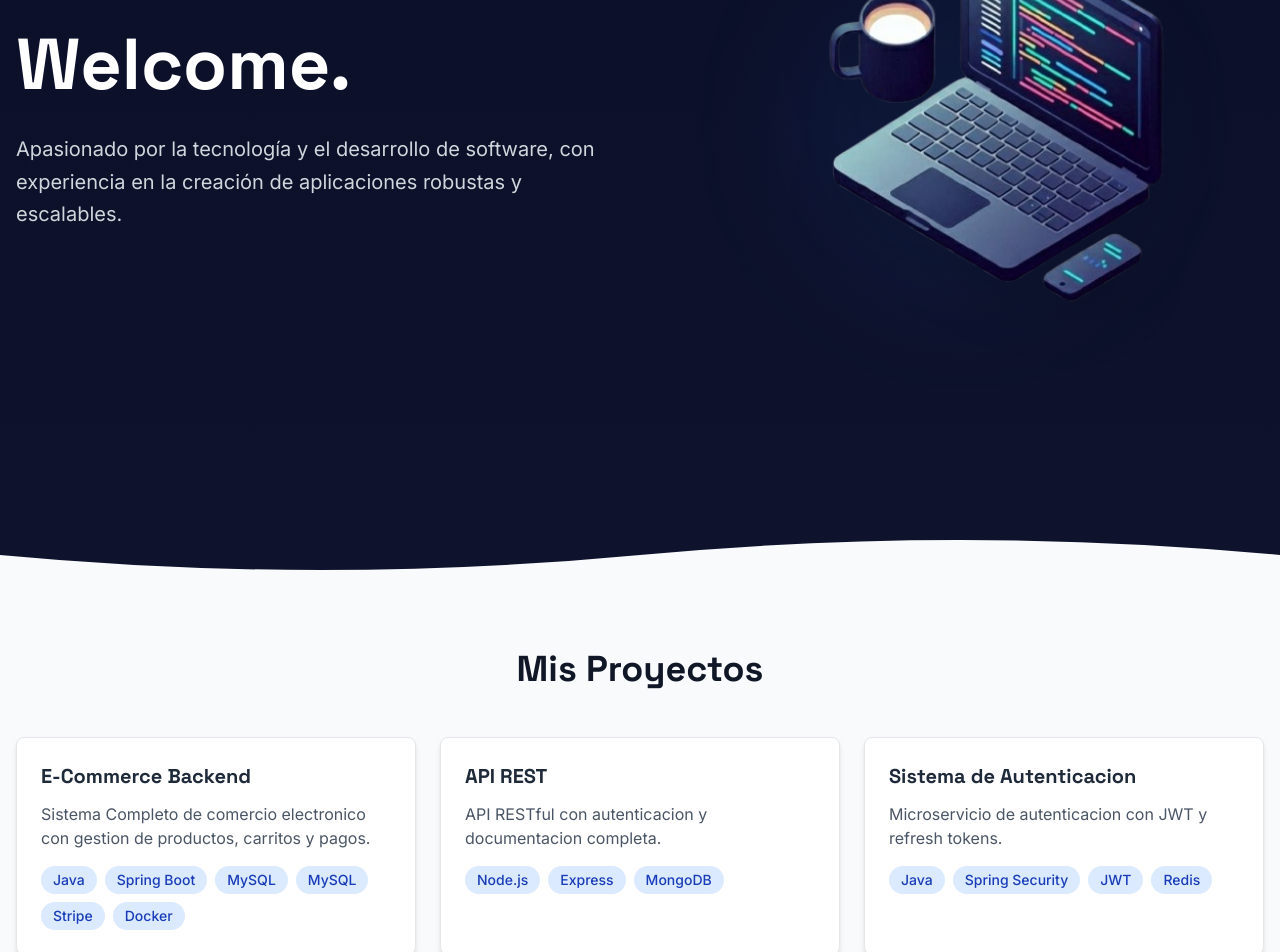
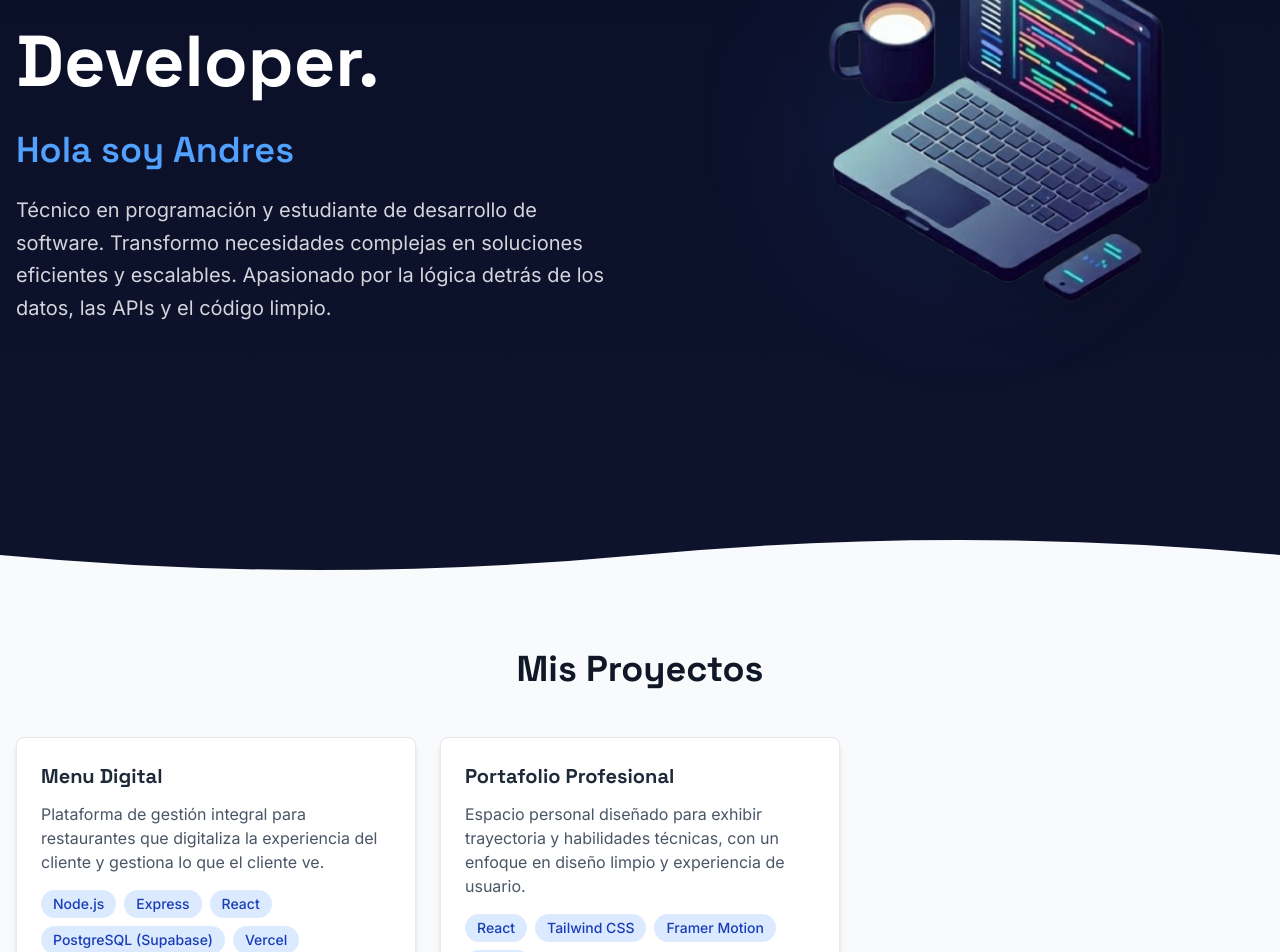
Before and after one commit to AndresFonseca13/portafolio, a React (Vite) app: page / in a window 1280 px wide. Shown: the part 340-1292 px from the top of the page. Built offline with nearby package versions, Linux system fonts and the light colour scheme.

Commit message:
modificar informacion de hero y about

```diff
--- a/src/App.jsx
+++ b/src/App.jsx
@@ -27,9 +27,9 @@ function App() {
       menuItems={menuItems}/>
 
       <Hero
-      nombre="Andres Fonseca"
-      titulo="Desarrollador Backend"
-      descripcion="Apasionado por la tecnología y el desarrollo de software, con experiencia en la creación de aplicaciones robustas y escalables."
+      nombre="Andres"
+      titulo="Backend Developer"
+      descripcion="Técnico en programación y estudiante de desarrollo de software. Transformo necesidades complejas en soluciones eficientes y escalables. Apasionado por la lógica detrás de los datos, las APIs y el código limpio."
       />
 
       <WaveDivider bgColor="#f9fafb" />
@@ -40,7 +40,7 @@ function App() {
 
       <About
       titulo="Sobre mí"
-      descripcion="Soy un desarrollador enfocado en backend con experiencia en Java y Spring Boot."
+      descripcion="Desarrollador Backend especializado en el ecosistema Java y Spring Boot. Actualmente curso el 6º semestre de Ingeniería de Software, complementando mi formación académica con certificaciones como Oracle Next Education y aprendizaje autodidacta constante. Me caracterizo por mi disciplina técnica, curiosidad por la arquitectura de software y capacidad para investigar y resolver problemas complejos."
       habilidades={misHabilidades}
       />
 
--- a/src/components/Hero.jsx
+++ b/src/components/Hero.jsx
@@ -1,7 +1,7 @@
 import { motion } from 'motion/react'
 import { useState } from 'react'
 
-function Hero({descripcion}) {
+function Hero({nombre, titulo, descripcion}) {
     const [mousePosition, setMousePosition] = useState({ x: 0, y: 0 })
     const [isHovering, setIsHovering] = useState(false)
 
@@ -42,8 +42,16 @@ function Hero({descripcion}) {
                             animate = {{ opacity: 1, y: 0 }}
                             transition={{ duration: 0.8, ease: "easeOut"}}
                             >
-                                Welcome.
-                            </motion.h1>
+                                {titulo}.
+                        </motion.h1>
+                        <motion.h2
+                            className="text-3xl md:text-4xl font-semibold mb-6 text-blue-400"
+                            initial= {{ opacity: 0, y: -30 }}
+                            animate={{ opacity: 1, y: 0 }}
+                            transition={{ duration: 0.8, delay: 0.2, ease: "easeOut"}}
+                            >
+                                Hola soy {nombre}
+                        </motion.h2>
                         <motion.div
                             className="space-y-4"
                             initial= {{ opacity: 0 }}
--- a/src/components/Projects.jsx
+++ b/src/components/Projects.jsx
@@ -13,21 +13,15 @@ function Projects() {
             const proyectosSimulados = [
                 {
                     id: 1,
-                    titulo: 'E-Commerce Backend',
-                    descripcion: 'Sistema Completo de comercio electronico con gestion de productos, carritos y pagos.',
-                    tecnologias: ['Java', 'Spring Boot', 'MySQL', 'MySQL', 'Stripe', 'Docker' ]
+                    titulo: 'Menu Digital',
+                    descripcion: 'Plataforma de gestión integral para restaurantes que digitaliza la experiencia del cliente y gestiona lo que el cliente ve.',
+                    tecnologias: ['Node.js', 'Express', 'React', 'PostgreSQL (Supabase)', 'Vercel' ]
                 },
                 {
                     id: 2,
-                    titulo: 'API REST',
-                    descripcion: 'API RESTful con autenticacion y documentacion completa.',
-                    tecnologias: ['Node.js', 'Express', 'MongoDB' ]
-                },
-                {
-                    id: 3,
-                    titulo: 'Sistema de Autenticacion',
-                    descripcion: 'Microservicio de autenticacion con JWT y refresh tokens.',
-                    tecnologias: ['Java', 'Spring Security', 'JWT', 'Redis' ]
+                    titulo: 'Portafolio Profesional',
+                    descripcion: 'Espacio personal diseñado para exhibir trayectoria y habilidades técnicas, con un enfoque en diseño limpio y experiencia de usuario.',
+                    tecnologias: ['React', 'Tailwind CSS', 'Framer Motion', 'Vercel' ]
                 }
             ]
 
```
